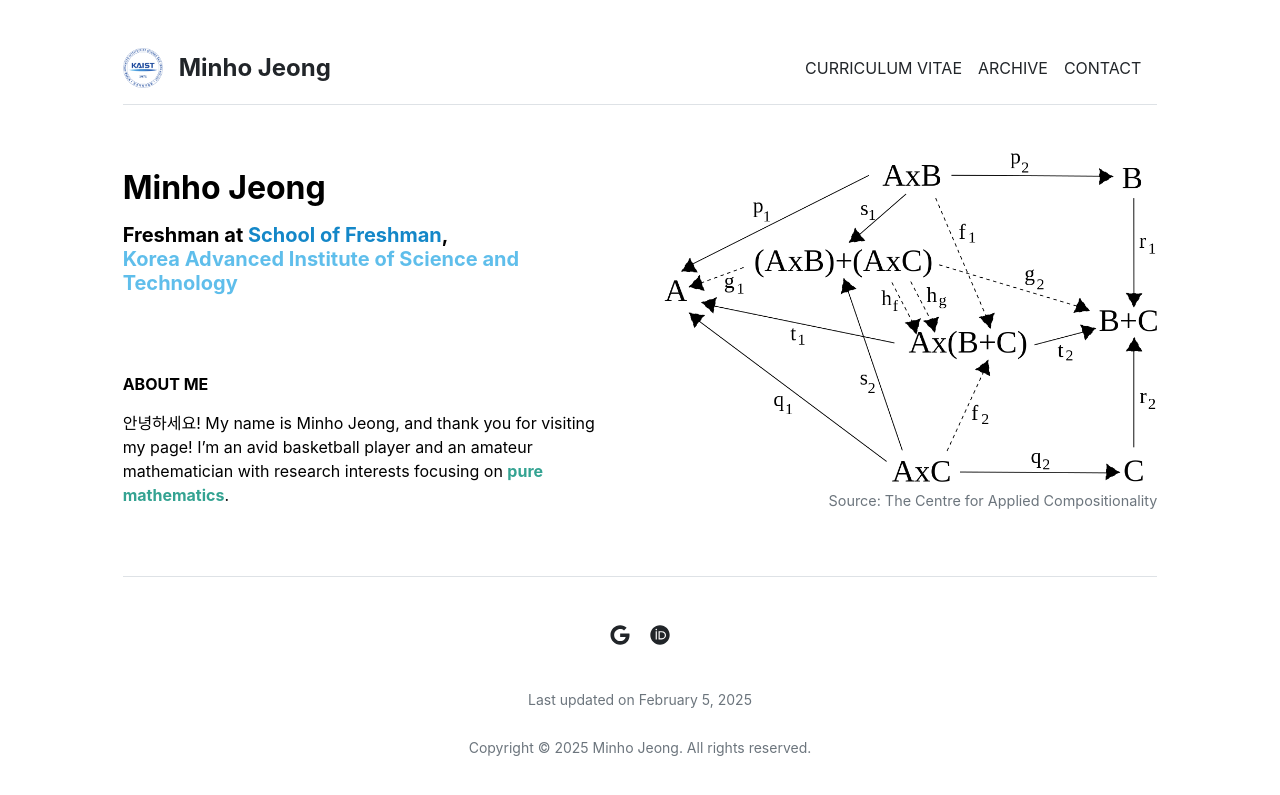
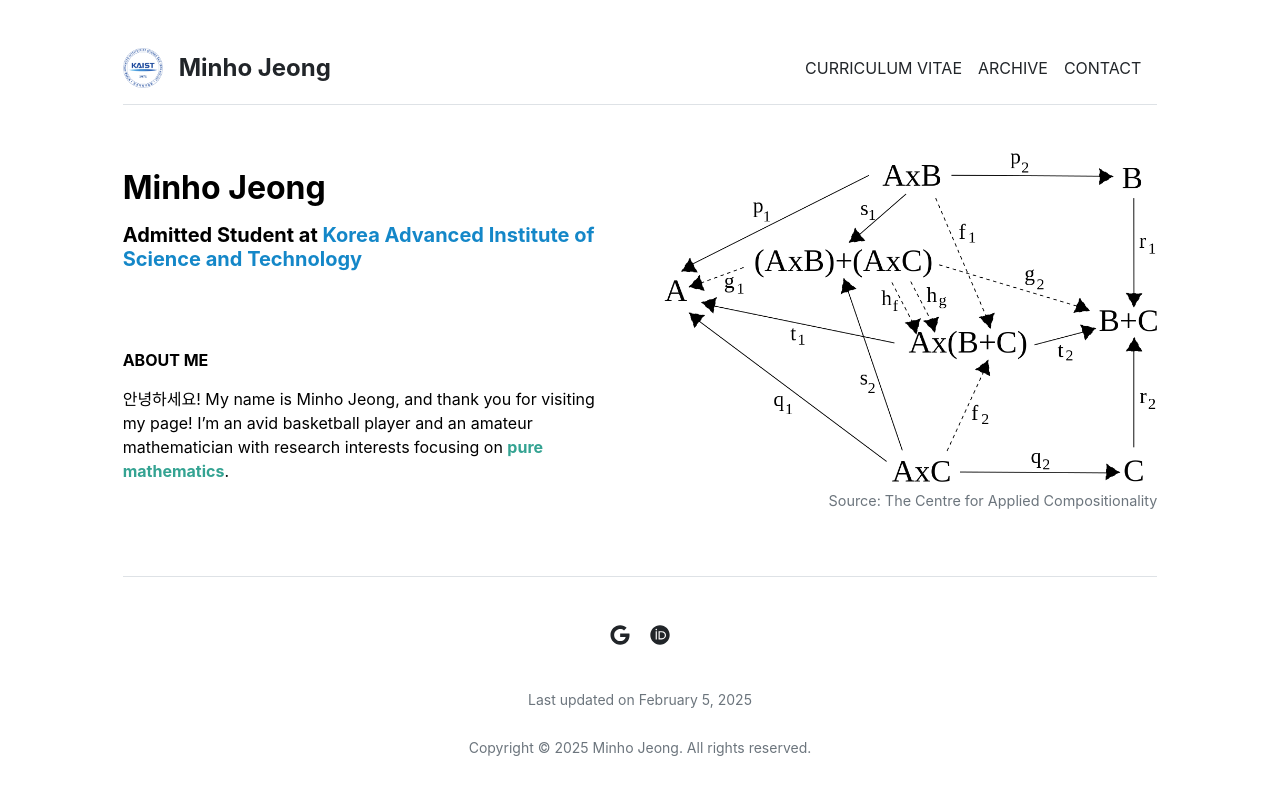
Before and after one commit to mino-jeong/mino-jeong.github.io, a Jekyll site: the page built from index.md, in a window 1280 px wide. Shown: the top 795 px of the page. Built offline with Jekyll 4.4.1, drawn with Linux system fonts in a browser that asks for light colours.

Commit message:
Update home.html

```diff
--- a/_layouts/home.html
+++ b/_layouts/home.html
@@ -5,7 +5,7 @@
 <div class="row g-5 mb-5">
   <div class="col-md-6">
     <p style="line-height: 1.25"><h2 class="fw-bold">Minho Jeong</h2></p>
-    <p style="line-height: 1.25"><h5 class="fw-bold">Freshman at <a href="https://freshman.kaist.ac.kr" style="text-decoration-line: none"><font color="#1487C8">School of Freshman</font></a>, <br><a href="https://www.kaist.ac.kr" style="text-decoration-line: none"><font color="#5FBEEB">Korea Advanced Institute of Science and Technology</font></a></h5></p>
+    <p style="line-height: 1.25"><h5 class="fw-bold">Admitted Student at <a href="https://www.kaist.ac.kr" style="text-decoration-line: none"><font color="#1487C8">Korea Advanced Institute of Science and Technology</font></a></h5></p>
     <br>
     {{ content }}
   </div>
```
